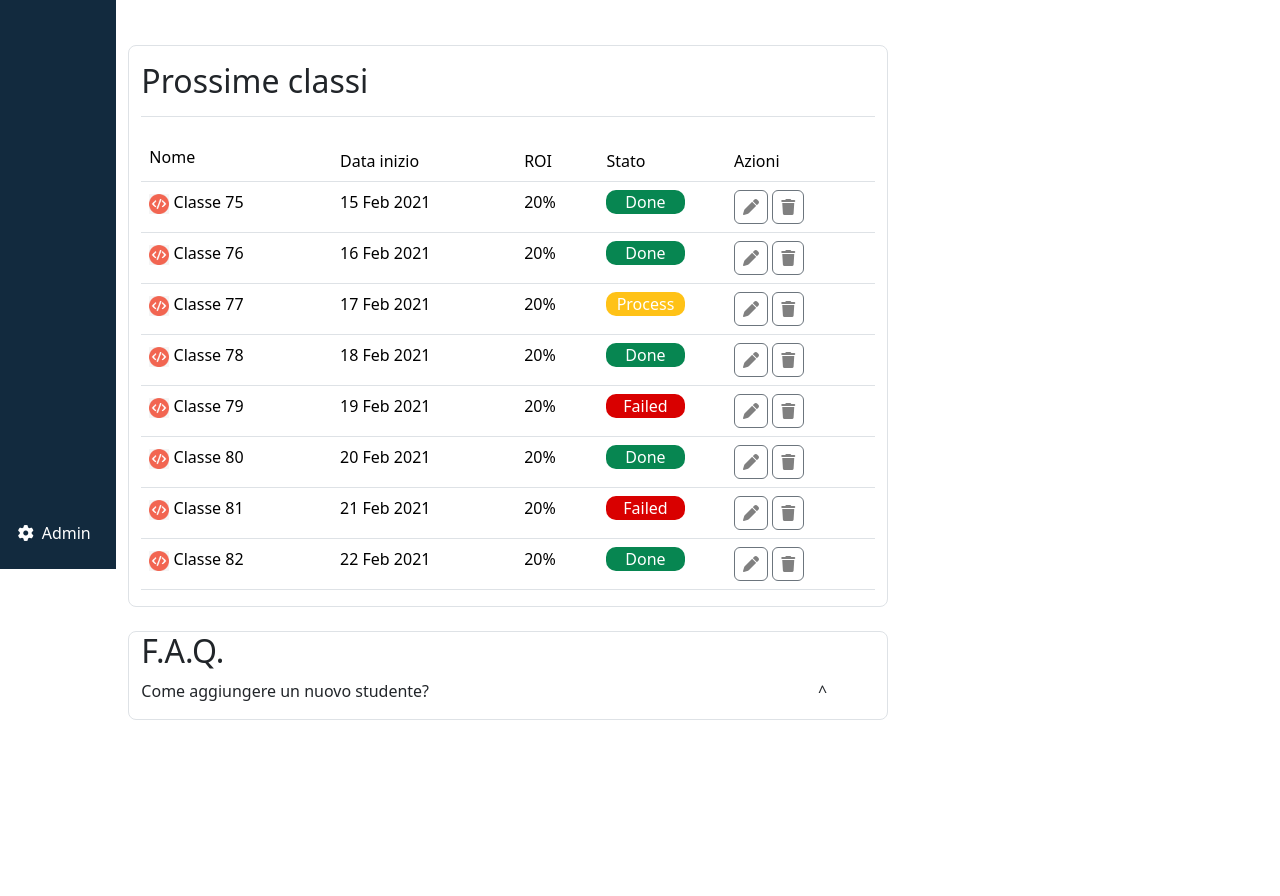
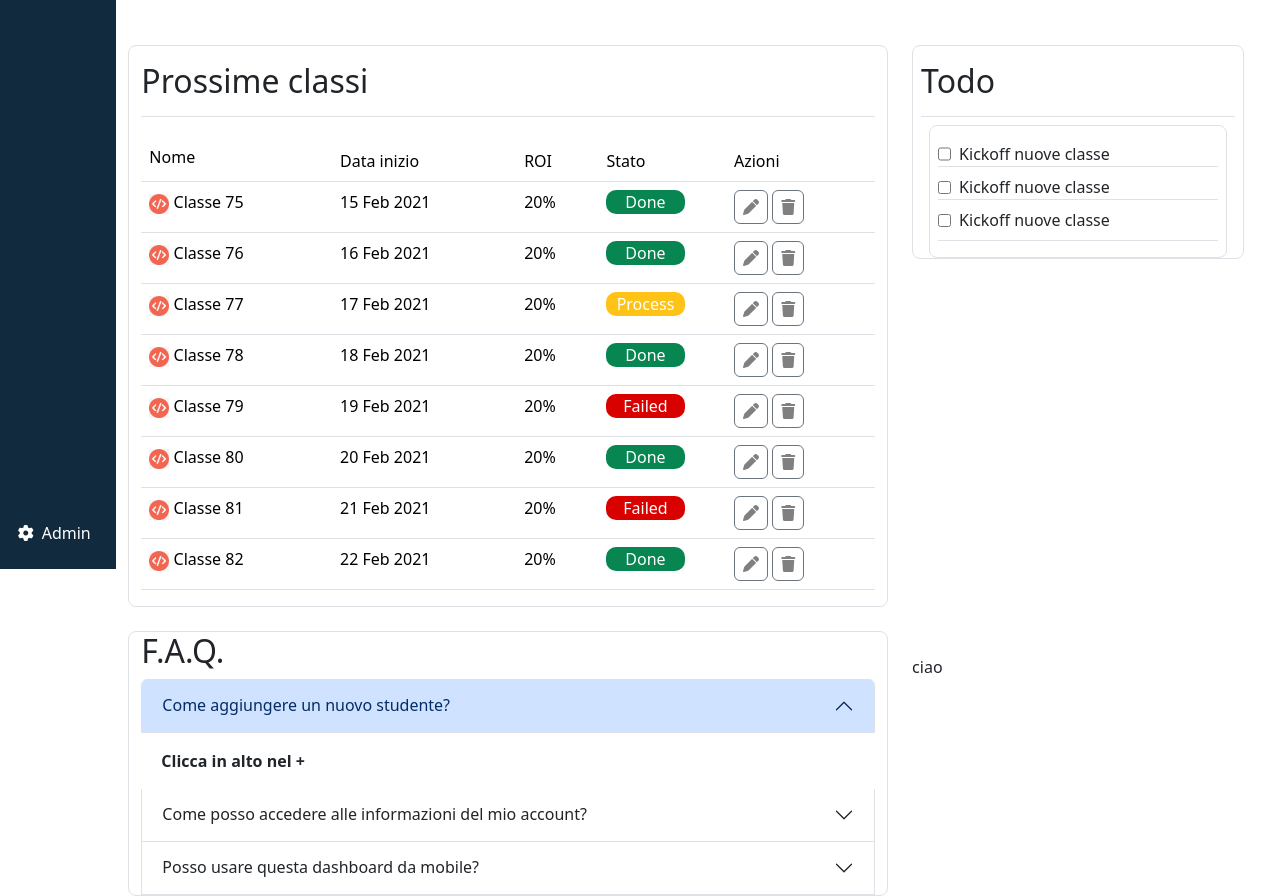
Before and after one commit to LucaCaligola/html-css-bootstrap-dashboard, a plain HTML site: page index.html in a window 1280 px wide. Shown: the part 231-1127 px from the top of the page. Before the commit the page ends 951 px from the top, so only its background shows below. Drawn offline with nearby package versions, Linux system fonts and the light colour scheme.

Commit message:
Todo section done with some problems

```diff
--- a/index.html
+++ b/index.html
@@ -31,11 +31,12 @@
             <nav class="navbar w-100">
                 <div class="container">
 
-                    <form class="d-flex w-100" role="search">
+                    <form class="d-flex" role="search">
                         <input class="form-control me-2" type="search" placeholder="Prova a cercare: Lezioni di Laravel" aria-label="Search">
                     </form>
                 </div>
             </nav>
+
             <div class="d-flex">
                 <i class="fa-solid fa-list-ul mx-2 "></i>
 
@@ -121,6 +122,8 @@
 
                 </div>
             </div>
+
+
 
 
             <!-- INIZIO TABELLA  -->
@@ -227,18 +230,82 @@
                         </table>
                     </div>
 
+                    <!-- INIZIO TODO -->
+
+
+                    <div class="col-12 col-lg-4 px-4 my-4">
+                        <div class="border rounded-3 px-2">
+                            <h2 class="border-bottom py-3">Todo</h2>
+                            <div class="border rounded-3 py-3 mx-2 px-2">
+                                <div class="d-flex align-items-cente border-bottom">
+                                    <input type="checkbox">
+                                    <span class="px-2">Kickoff nuove classe</span>
+                                </div>
+                                <div class="d-flex align-items-center pt-2 border-bottom">
+                                    <input type="checkbox">
+                                    <span class="px-2">Kickoff nuove classe</span>
+                                </div>
+                                <div class="d-flex align-items-center py-2 border-bottom">
+                                    <input type="checkbox">
+                                    <span class="px-2">Kickoff nuove classe</span>
+                                </div>
+                            </div>
+                        </div>
+                    </div>
+
+
+
 
 
                     <!-- INIZIO SEZIONE FAQ -->
 
                     <div class="col-12 col-lg-8 border rounded-3">
-                            <h2 class="">F.A.Q.</h2>
-                            <div class="d-flex justify-content-between">
-                                <p>Come aggiungere un nuovo studente?</p>
-                                <span class="mx-5">^</span>
+                        <div class="">
+                            <h2>F.A.Q.</h2>
+                            <div class="accordion border border-0" id="accordionExample">
+                                <div class="accordion-item">
+                                     <h2 class="accordion-header" id="headingOne">
+                                        <button class="accordion-button" type="button" data-bs-toggle="collapse" data-bs-target="#collapseOne" aria-expanded="true" aria-controls="collapseOne">
+                                        Come aggiungere un nuovo studente?
+                                        </button>
+                                    </h2>
                                 </div>
 
+                                <div id="collapseOne" class="accordion-collapse collapse show" aria-labelledby="headingOne" data-bs-parent="#accordionExample">
+                                    <div class="accordion-body">
+                                    <strong>Clicca in alto nel +</strong>
+                                     </div>
+                                </div>
 
+                                <div class="accordion-item">
+                                    <h2 class="accordion-header" id="headingTwo">
+                                        <button class="accordion-button collapsed" type="button" data-bs-toggle="collapse" data-bs-target="#collapseTwo" aria-expanded="false" aria-controls="collapseTwo">
+                                        Come posso accedere alle informazioni del mio account?
+                                        </button>
+                                    </h2>
+                                </div>
+
+                                <div id="collapseTwo" class="accordion-collapse collapse" aria-labelledby="headingTwo" data-bs-parent="#accordionExample">
+                                    <div class="accordion-body">
+                                    <strong>This is the second item's accordion body.</strong> It is hidden by default, until the collapse plugin adds the appropriate classes that we use to style each element. These classes control the overall appearance, as well as the showing and hiding via CSS transitions. You can modify any of this with custom CSS or overriding our default variables. It's also worth noting that just about any HTML can go within the <code>.accordion-body</code>, though the transition does limit overflow.
+                                    </div>
+                                </div>
+
+                                <div class="accordion-item">
+                                    <h2 class="accordion-header" id="headingThree">
+                                    <button class="accordion-button collapsed" type="button" data-bs-toggle="collapse" data-bs-target="#collapseThree" aria-expanded="false" aria-controls="collapseThree">
+                                    Posso usare questa dashboard da mobile?
+                                    </button>
+                                     </h2>
+                                </div>
+                                <div id="collapseThree" class="accordion-collapse collapse" aria-labelledby="headingThree" data-bs-parent="#accordionExample">
+                                    <div class="accordion-body">
+                                    <strong>This is the third item's accordion body.</strong> It is hidden by default, until the collapse plugin adds the appropriate classes that we use to style each element. These classes control the overall appearance, as well as the showing and hiding via CSS transitions. You can modify any of this with custom CSS or overriding our default variables. It's also worth noting that just about any HTML can go within the <code>.accordion-body</code>, though the transition does limit overflow.
+
+                                </div>
+                            </div>
+                        </div>
+                    </div>
 
 
 
@@ -247,6 +314,10 @@
 
                 </div>
 
+
+                <div class="col-12 col-lg-4 px-4 my-4">
+
+                    <div>ciao</div>
                 </div>
 
 
--- a/style.css
+++ b/style.css
@@ -19,6 +19,7 @@ aside {
     width: 80px;
     height: calc( 100vh - 70px);
     background-color: #122A3E;
+
 
 }
 
@@ -47,7 +48,6 @@ aside {
     height: 40px;
     width: 40px;
 
-
 }
 
 .my-border-radius {
@@ -63,6 +63,8 @@ aside {
     width: 70%;
 
 }
+
+
 .check-color i {
     color: gray;
 }
```
Lines whose indentation alone changed are shown as unchanged.
